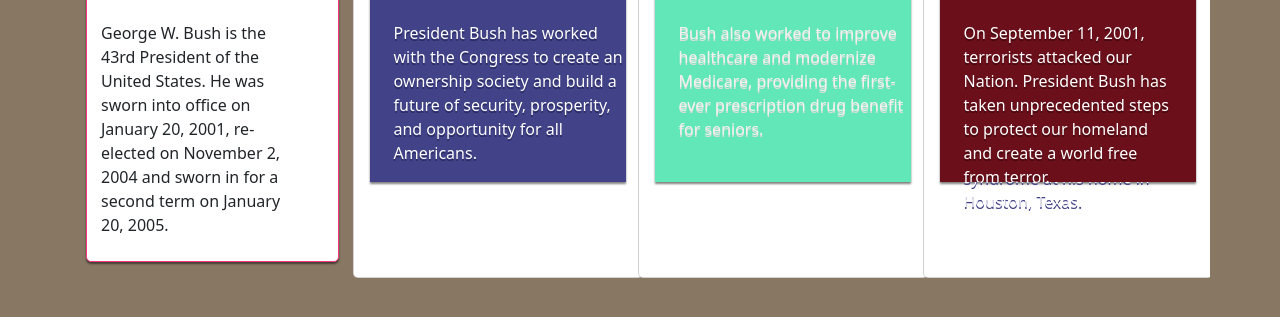
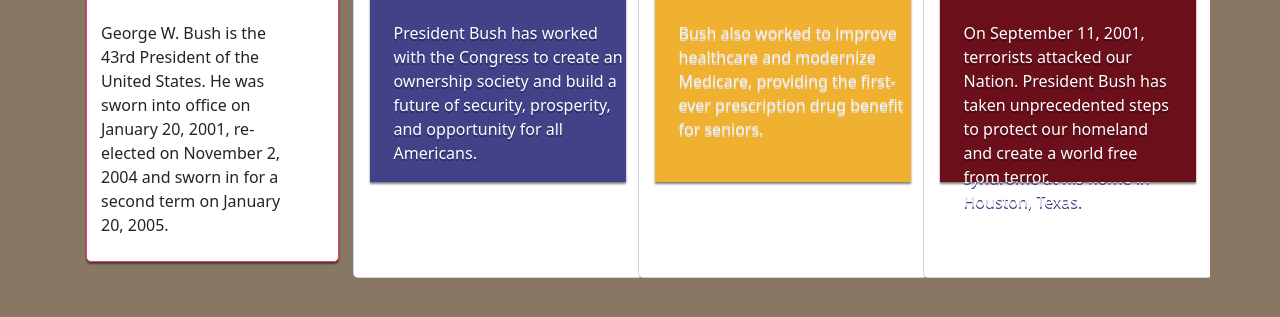
Before and after one commit to NefiO13/George-W.-Bush, a plain HTML site: page presidency.html in a window 1280 px wide. Shown: the part 235-552 px from the top of the page. Drawn offline with nearby package versions, Linux system fonts and the light colour scheme; a web font is replaced by a local one.

Commit message:
hate my lifeeeuhhhhhhhhhhhhhhh

```diff
--- a/presidency.css
+++ b/presidency.css
@@ -95,7 +95,7 @@ nav div {
     --card-text-shadow-3: #dfdedb;
     --card-text-shadow-3-alt: #95d4f5;
     --card-head-title-3: rgb(244, 241, 241);
-    --card-bg-3-alt: #62e7b8;
+    --card-bg-3-alt: rgb(240, 177, 49);
 
     --card-bg-4: #44af69;
     /*Might be rgba for transparency*/
```
